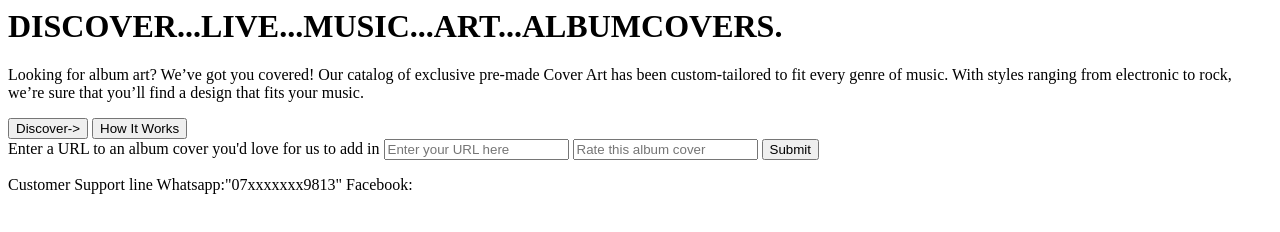
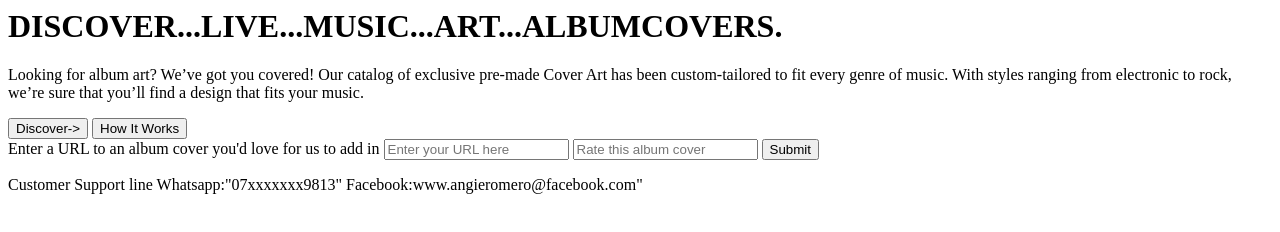
Before and after one commit to BrianGacheru8/Single-Page-Application-SPA-, a plain HTML site: page index.html in a window 1280 px wide. Drawn offline with Linux system fonts and the light colour scheme; no server answers.

Commit message:
Update index.html

```diff
--- a/index.html
+++ b/index.html
@@ -19,7 +19,7 @@
     <div>
       <p>Customer Support line
         Whatsapp:"07xxxxxxx9813"
-        Facebook:<link href="www.angieromero@facebook.com"></link>
+        Facebook:<link action="#">www.angieromero@facebook.com"</link>
       </p>
     </div>
     <script src="./index.js"></script>
```
